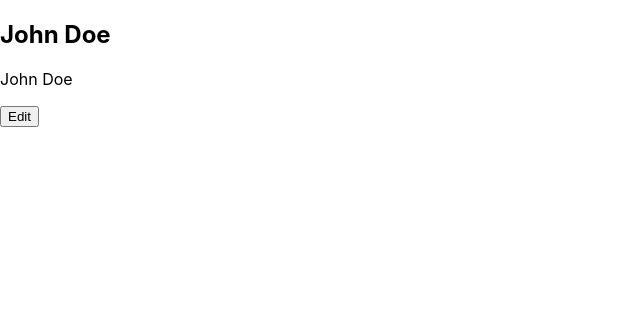
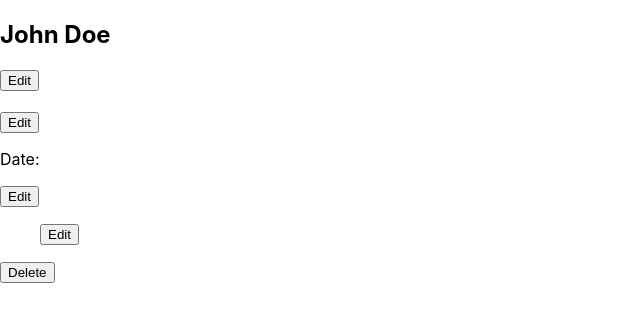
Before and after one commit to Rxthew/journalmaker, a React (Create React App) app: page / in a window 1280 px wide. Shown: the top 322 px of the page, without its empty margins (0-640 px from the left). Built offline with nearby package versions, Linux system fonts and the light colour scheme.

Commit message:
Uppercase start for Journal entry and use in App

```diff
--- a/src/App.tsx
+++ b/src/App.tsx
@@ -1,6 +1,7 @@
 import React from 'react';
 import './App.css';
 import {ReadElement,ParagraphElement,TitleElement} from './components/baseComponents'
+import JournalEntry from './components/templateEntry'
 
 
 type appState = Readonly<{
@@ -12,7 +13,7 @@ class App extends React.Component<{},appState> {
   constructor(props:{}){
     super(props);
     this.state = {
-      elementList : [<ReadElement currentValue='John Doe' element={TitleElement} textCols={20} textRows={20}/>]
+      elementList : [<ReadElement currentValue='John Doe' element={TitleElement} textCols={20} textRows={20}/>,<JournalEntry del={()=>{}}/>]
     }
     this.appRoot = <div>{this.state.elementList}</div>
   }
--- a/src/components/baseComponents.tsx
+++ b/src/components/baseComponents.tsx
@@ -40,7 +40,6 @@ class ReadElement extends React.Component<readProps,readState>{
         this.state = {
             currentForm : <div>
                           <this.props.element content={this.props.currentValue}/>
-                          <p>{this.props.currentValue}</p>
                           <button onClick={this.newForm}>Edit</button>
                           </div>
 
--- a/src/components/templateEntry.tsx
+++ b/src/components/templateEntry.tsx
@@ -3,7 +3,7 @@ import {ReadElement, ParagraphElement, TitleElement} from './baseComponents'
 
 type entryProps = {del() : void}
 
-class journalEntry extends React.Component<entryProps>{
+class JournalEntry extends React.Component<entryProps>{
     render(): React.ReactNode {
         return(
             <div>
@@ -24,4 +24,4 @@ class journalEntry extends React.Component<entryProps>{
     }
 }
 
-export default journalEntry
+export default JournalEntry
```
